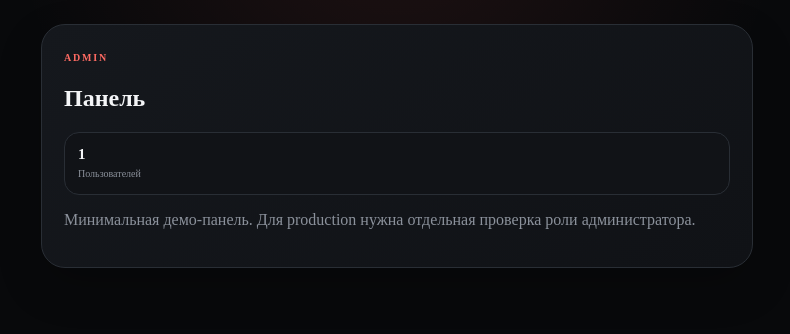
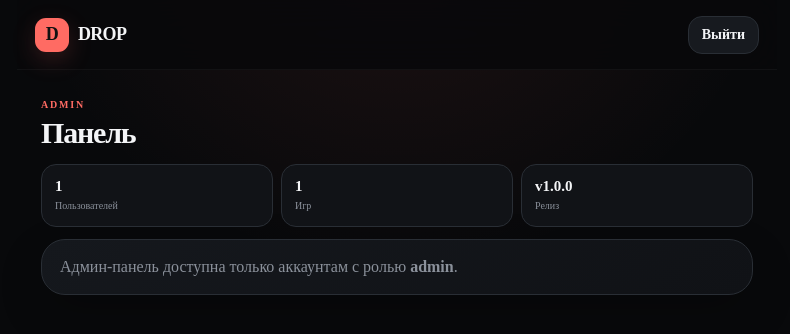
Before and after one commit to ramazimashew1205-oss/bulldrop-site, a PHP site: page /admin/index.php in a window 1280 px wide. Shown: the top 334 px of the page, without its empty margins (243-1033 px from the left). Run offline with PHP 8.4, Linux system fonts and the light colour scheme; the visitor is signed in with stand-in values (Sample User, id 1); tables that the repository leaves empty hold one stand-in row (values such as "Sample post").

Commit message:
Release v1.0.0: secure admin access by role

```diff
--- a/admin/index.php
+++ b/admin/index.php
@@ -1 +1,10 @@
-<?php session_start();require __DIR__.'/../config/database.php';if(!isset($_SESSION['user_id'])){header('Location: ../login.php');exit;}$count=(int)$pdo->query('SELECT COUNT(*) FROM users')->fetchColumn();?><!doctype html><html lang="ru"><head><meta charset="utf-8"><meta name="viewport" content="width=device-width,initial-scale=1"><title>Admin — DROP</title><link rel="stylesheet" href="../assets/css/style.css"></head><body><div class="app"><main class="page"><section class="card" style="padding:22px"><span class="eyebrow">ADMIN</span><h1>Панель</h1><div class="stat"><b><?=$count?></b><span>Пользователей</span></div><p class="muted">Минимальная демо-панель. Для production нужна отдельная проверка роли администратора.</p></section></main></div></body></html>
+<?php
+session_start();
+require __DIR__.'/../config/database.php';
+if(!isset($_SESSION['user_id']) || ($_SESSION['role']??'user')!=='admin'){header('Location: ../login.php');exit;}
+$count=(int)$pdo->query('SELECT COUNT(*) FROM users')->fetchColumn();
+$games=(int)$pdo->query('SELECT COUNT(*) FROM game_history')->fetchColumn();
+?>
+<!doctype html><html lang="ru"><head><meta charset="utf-8"><meta name="viewport" content="width=device-width,initial-scale=1,viewport-fit=cover"><title>Admin — DROP</title><link rel="stylesheet" href="../assets/css/style.css?v=1.0.0"></head>
+<body><div class="app"><header class="topbar"><a class="brand" href="../index.php"><span class="brand-mark">D</span>DROP</a><a class="btn btn-secondary" href="../logout.php" style="min-height:38px;padding:0 13px">Выйти</a></header>
+<main class="page"><div class="game-header"><div><span class="eyebrow">ADMIN</span><h1>Панель</h1></div></div><div class="stats"><div class="stat"><b><?=$count?></b><span>Пользователей</span></div><div class="stat"><b><?=$games?></b><span>Игр</span></div><div class="stat"><b>v1.0.0</b><span>Релиз</span></div></div><section class="card" style="padding:18px;margin-top:12px"><p class="muted" style="margin:0">Админ-панель доступна только аккаунтам с ролью <b>admin</b>.</p></section></main></div></body></html>
```
